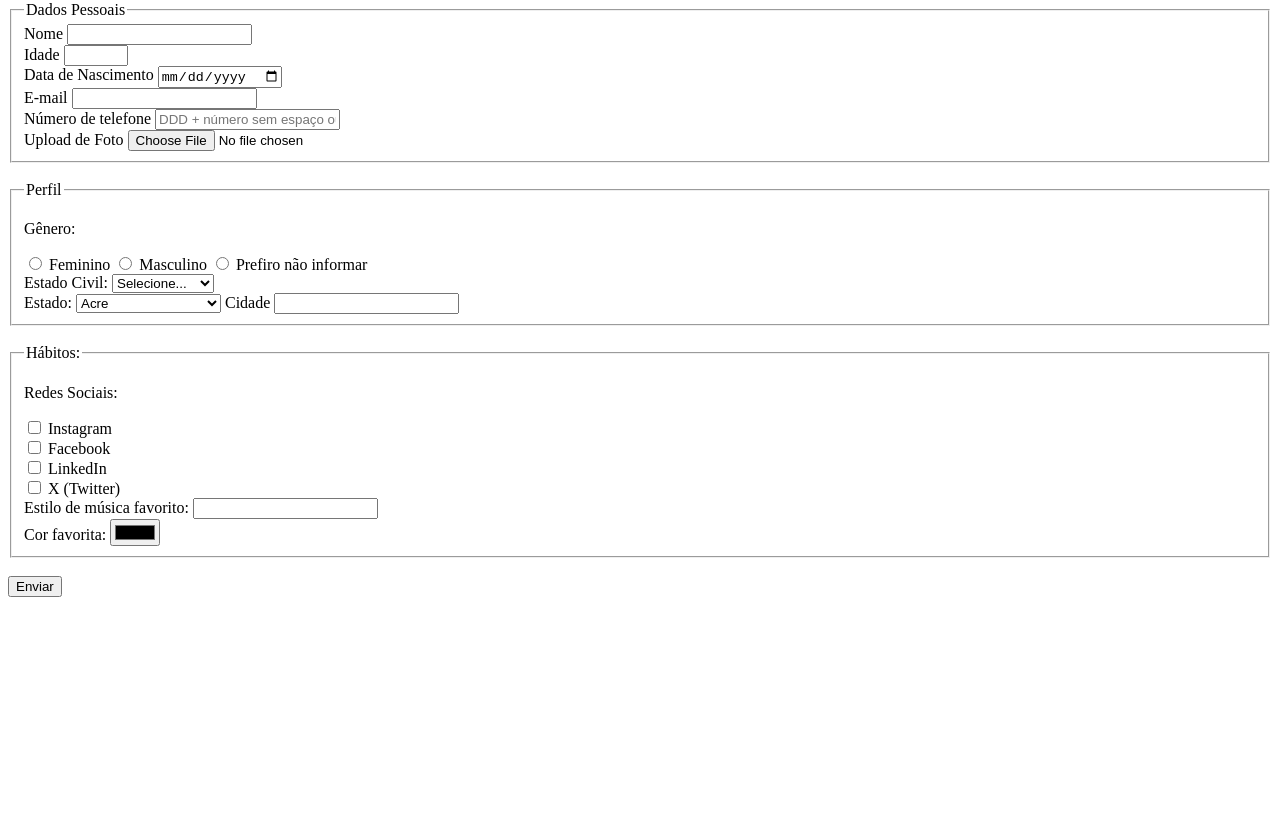
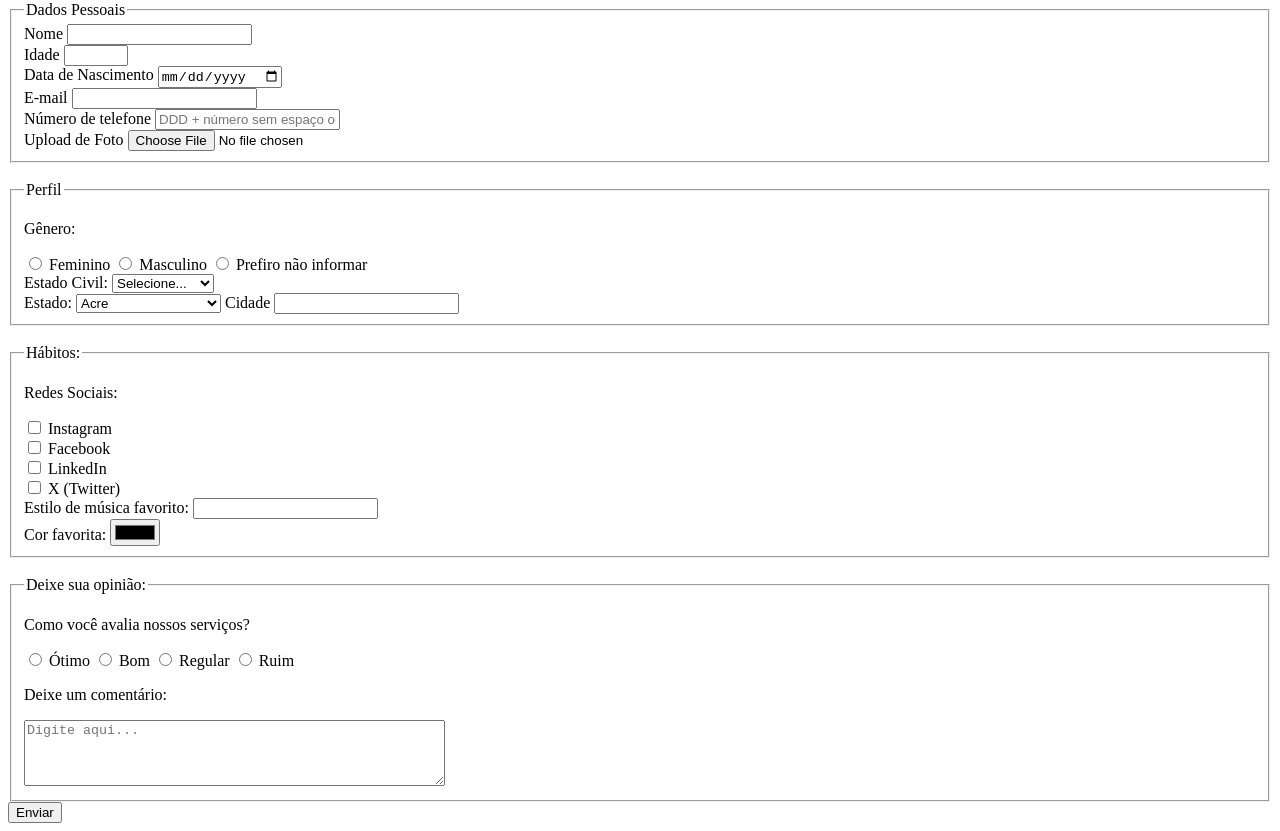
Before and after one commit to AlexsanderGS/formulario-culturama, a plain HTML site: page index.html in a window 1280 px wide. Shown: the part 79-910 px from the top of the page. Before the commit the page ends 800 px from the top, so only its background shows below. Drawn offline with Linux system fonts and the light colour scheme.

Commit message:
Adicionando a secao de opiniao e comentario aberto.

```diff
--- a/index.html
+++ b/index.html
@@ -132,9 +132,25 @@
 
                 <label for="favoriteColor">Cor favorita:</label>
                 <input id="favoriteColor" type="color" name="color">
-
             </fieldset>
             <br>
+
+            <fieldset>
+                <legend>Deixe sua opinião:</legend>
+                <p>Como você avalia nossos serviços?</p>
+                <input id="otimo" type="radio" name="userOpnion" value="otimo">
+                <label for="otimo">Ótimo</label>
+                <input id="bom" type="radio" name="userOpnion" value="bom">
+                <label for="bom">Bom</label>
+                <input id="regular" type="radio" name="userOpnion" value="regular">
+                <label for="regular">Regular</label>
+                <input id="ruim" type="radio" name="userOpnion" value="ruim">
+                <label for="ruim">Ruim</label>
+
+                <p>Deixe um comentário:</p>
+                <label for="comment"></label>
+                <textarea id="comment" name="userComment" placeholder="Digite aqui..." rows="4" cols="50"></textarea>
+            </fieldset>
 
             <button type="submit">Enviar</button>
         </form>
```
